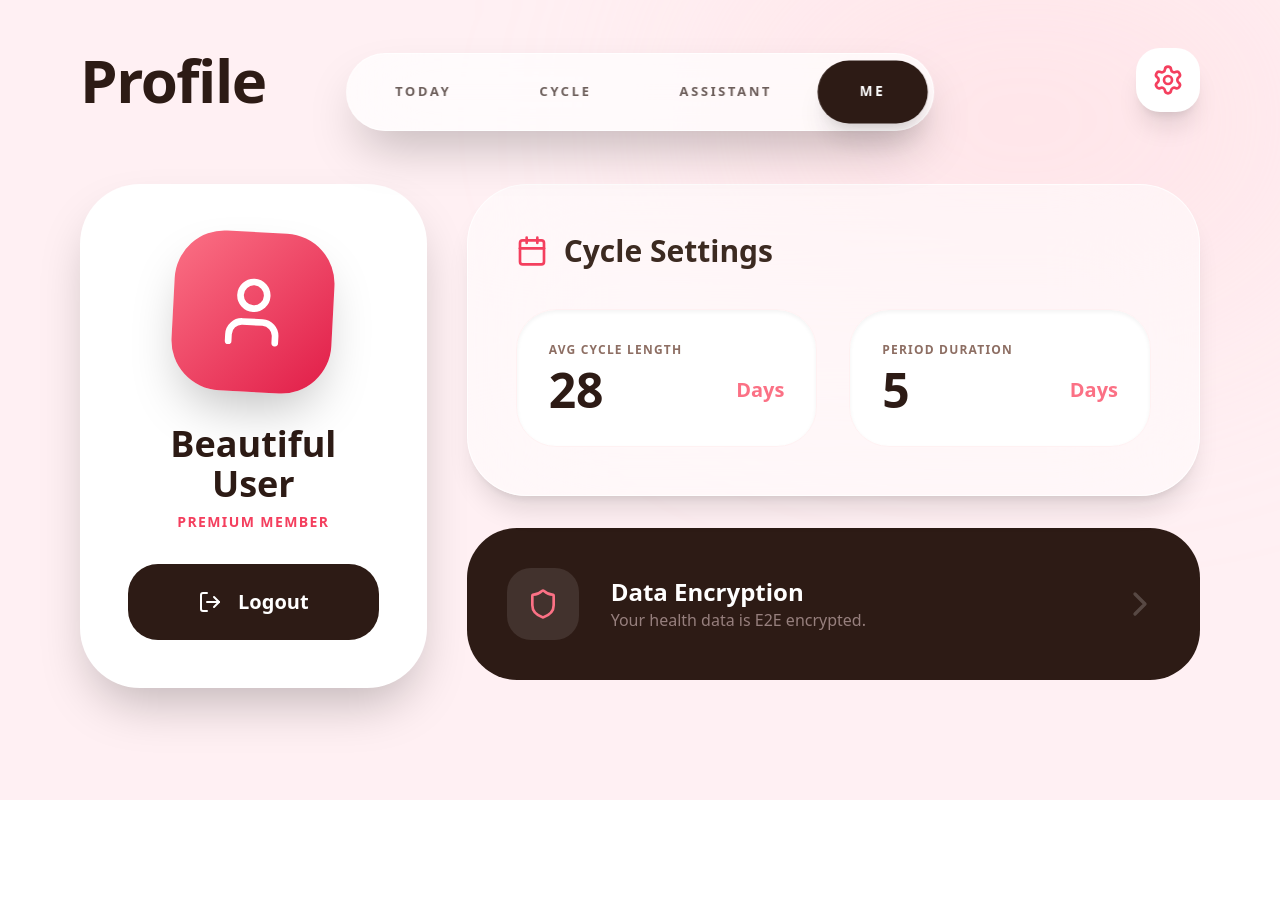
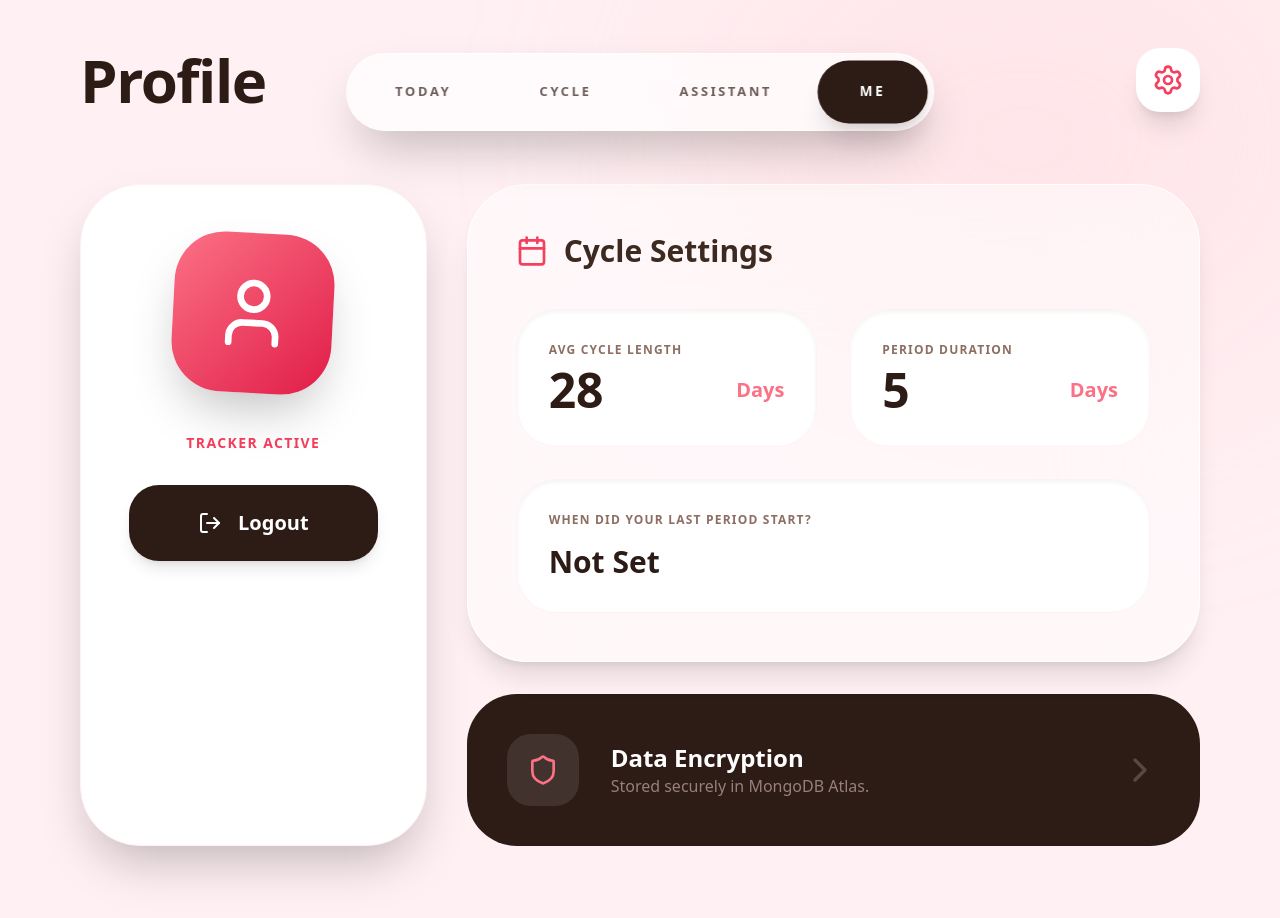
Before and after one commit to Shushmitaaaa/HerTracker, a React (Create React App) app in the folder frontend/: page /profile in a window 1280 px wide. Shown: the top 918 px of the page. Before the commit the page ends 800 px from the top, so only its background shows below. Built offline with nearby package versions, Linux system fonts and the light colour scheme; no server answers; sample sign-in values are in the browser's storage.

Commit message:
modified profile.js to take user input

```diff
--- a/frontend/src/pages/Dashboard.js
+++ b/frontend/src/pages/Dashboard.js
@@ -17,6 +17,8 @@ const Dashboard = () => {
   const [userName, setUserName] = useState("");
   const [date, setDate] = useState(new Date());
   const [logs, setLogs] = useState([]);
+  const [cycleData, setCycleData] = useState({ length: 28, lastDate: null });
+  const [phase, setPhase] = useState("Loading...");
 
 
   const [selectedSymptoms, setSelectedSymptoms] = useState([]);
--- a/frontend/src/pages/Profile.js
+++ b/frontend/src/pages/Profile.js
@@ -1,83 +1,178 @@
-import React, { useState } from 'react';
-import { User, Calendar, clock, Settings, LogOut, ChevronRight, Shield } from 'lucide-react';
+
+import React, { useState, useEffect } from 'react';
+import { User, Calendar, Settings, LogOut, ChevronRight, Shield, Save, X } from 'lucide-react';
 import Navbar from '../components/Navbar';
+import axios from 'axios';
 
 const Profile = () => {
-
+  const [isEditing, setIsEditing] = useState(false);
   const [userInfo, setUserInfo] = useState({
-    name: "Beautiful User",
+    name: "",
     cycleLength: 28,
     periodLength: 5,
-    lastPeriodDate: "2025-12-25"
+    lastPeriodDate: ""
   });
+
+  // 1. Database se user data fetch karna
+  useEffect(() => {
+    const fetchProfile = async () => {
+      try {
+        const token = localStorage.getItem('token');
+        const res = await axios.get('http://localhost:5000/api/auth/user', {
+          headers: { 'x-auth-token': token }
+        });
+
+        setUserInfo({
+          name: res.data.name,
+          cycleLength: res.data.cycleLength || 28,
+          periodLength: res.data.periodLength || 5,
+          lastPeriodDate: res.data.lastPeriodDate ? res.data.lastPeriodDate.split('T')[0] : ""
+        });
+      } catch (err) {
+        console.error("Fetch Error:", err);
+      }
+    };
+    fetchProfile();
+  }, []);
+
+  // 2. Data save karne ka logic (Database sync)
+  const handleSave = async () => {
+    try {
+      const token = localStorage.getItem('token');
+      await axios.put('http://localhost:5000/api/auth/profile', {
+        cycleLength: userInfo.cycleLength,
+        periodLength: userInfo.periodLength, // Match with User.js schema
+        lastPeriodDate: userInfo.lastPeriodDate
+      }, {
+        headers: { 'x-auth-token': token }
+      });
+
+      setIsEditing(false);
+      alert("Profile Sync Successfully! ✨");
+    } catch (err) {
+      alert("Update Failed. Check Backend Console.");
+      console.error(err);
+    }
+  };
+
+  const logout = () => {
+    localStorage.removeItem('token');
+    window.location.href = '/';
+  };
 
   return (
     <div className="min-h-screen bg-[#FFF0F3] font-sans antialiased text-[#3C2A21] pb-20 relative overflow-x-hidden">
 
-
+      {/* Background Glow */}
       <div className="absolute top-[-10%] right-[-5%] w-[50%] h-[50%] bg-rose-200/30 rounded-full blur-[120px] pointer-events-none"></div>
-
 
       <header className="w-full px-8 lg:px-20 pt-12 pb-8 flex justify-between items-center relative z-20">
         <h1 className="text-6xl font-black tracking-tight text-[#2D1B15]">Profile</h1>
         <div className="hidden md:block absolute left-1/2 -translate-x-1/2 mt-6">
            <Navbar />
         </div>
-        <button className="h-16 w-16 bg-white rounded-[24px] shadow-xl flex items-center justify-center text-rose-500 hover:scale-110 transition-all cursor-pointer">
-            <Settings size={32} />
-        </button>
+
+        {/* Toggle between Settings and Save/Cancel */}
+        <div className="flex gap-4">
+          {isEditing && (
+            <button onClick={() => setIsEditing(false)} className="h-16 w-16 bg-white rounded-[24px] shadow-xl flex items-center justify-center text-gray-400 hover:text-red-500 transition-all">
+              <X size={32} />
+            </button>
+          )}
+          <button
+            onClick={() => isEditing ? handleSave() : setIsEditing(true)}
+            className={`h-16 w-16 rounded-[24px] shadow-xl flex items-center justify-center transition-all cursor-pointer ${isEditing ? 'bg-rose-500 text-white' : 'bg-white text-rose-500'}`}
+          >
+            {isEditing ? <Save size={32} /> : <Settings size={32} />}
+          </button>
+        </div>
       </header>
 
       <main className="w-full px-8 lg:px-20 relative z-10 mt-10">
         <div className="grid grid-cols-1 lg:grid-cols-12 gap-10">
 
-
-          <div className="lg:col-span-4 bg-white rounded-[60px] p-12 shadow-2xl flex flex-col items-center text-center">
+          {/* Sidebar / User Card */}
+          <div className="lg:col-span-4 bg-white rounded-[60px] p-12 shadow-2xl flex flex-col items-center text-center border border-rose-50">
             <div className="w-40 h-40 bg-gradient-to-br from-rose-400 to-rose-600 rounded-[50px] shadow-2xl flex items-center justify-center mb-8 rotate-3">
               <User size={80} color="white" />
             </div>
             <h2 className="text-4xl font-black text-[#2D1B15] mb-2">{userInfo.name}</h2>
-            <p className="text-rose-500 font-bold uppercase tracking-widest text-sm mb-8">Premium Member</p>
-            <button className="w-full bg-[#2D1B15] text-white py-6 rounded-[30px] font-black text-xl flex items-center justify-center gap-4 hover:bg-black transition-all">
+            <p className="text-rose-500 font-bold uppercase tracking-widest text-sm mb-8">Tracker Active</p>
+            <button onClick={logout} className="w-full bg-[#2D1B15] text-white py-6 rounded-[30px] font-black text-xl flex items-center justify-center gap-4 hover:bg-black transition-all shadow-lg">
               <LogOut size={24} /> Logout
             </button>
           </div>
 
-
+          {/* Settings Section */}
           <div className="lg:col-span-8 space-y-8">
-
-
-            <div className="bg-white/50 backdrop-blur-3xl rounded-[60px] p-12 border border-white/80 shadow-xl">
+            <div className="bg-white/50 backdrop-blur-3xl rounded-[60px] p-12 border border-white shadow-xl">
               <h3 className="text-3xl font-black mb-10 flex items-center gap-4">
                 <Calendar className="text-rose-500" size={32} /> Cycle Settings
               </h3>
 
               <div className="grid grid-cols-1 md:grid-cols-2 gap-8">
+                {/* Cycle Length Input */}
                 <div className="bg-white p-8 rounded-[40px] shadow-inner border border-rose-50">
                   <p className="text-[#8D6E63] font-bold mb-2 uppercase text-xs tracking-widest">Avg Cycle Length</p>
                   <div className="flex items-center justify-between">
-                    <span className="text-5xl font-black text-[#2D1B15]">{userInfo.cycleLength}</span>
+                    {isEditing ? (
+                      <input
+                        type="number"
+                        className="text-4xl font-black text-rose-600 bg-rose-50 w-24 rounded-xl px-2 outline-none"
+                        value={userInfo.cycleLength}
+                        onChange={(e) => setUserInfo({...userInfo, cycleLength: e.target.value})}
+                      />
+                    ) : (
+                      <span className="text-5xl font-black text-[#2D1B15]">{userInfo.cycleLength}</span>
+                    )}
                     <span className="text-xl font-bold text-rose-400">Days</span>
                   </div>
                 </div>
 
+                {/* Period Length Input */}
                 <div className="bg-white p-8 rounded-[40px] shadow-inner border border-rose-50">
                   <p className="text-[#8D6E63] font-bold mb-2 uppercase text-xs tracking-widest">Period Duration</p>
                   <div className="flex items-center justify-between">
-                    <span className="text-5xl font-black text-[#2D1B15]">{userInfo.periodLength}</span>
+                    {isEditing ? (
+                      <input
+                        type="number"
+                        className="text-4xl font-black text-rose-600 bg-rose-50 w-24 rounded-xl px-2 outline-none"
+                        value={userInfo.periodLength}
+                        onChange={(e) => setUserInfo({...userInfo, periodLength: e.target.value})}
+                      />
+                    ) : (
+                      <span className="text-5xl font-black text-[#2D1B15]">{userInfo.periodLength}</span>
+                    )}
                     <span className="text-xl font-bold text-rose-400">Days</span>
                   </div>
+                </div>
+
+                {/* Last Period Date Picker */}
+                <div className="md:col-span-2 bg-white p-8 rounded-[40px] shadow-inner border border-rose-50">
+                  <p className="text-[#8D6E63] font-bold mb-4 uppercase text-xs tracking-widest">When did your last period start?</p>
+                  {isEditing ? (
+                    <input
+                      type="date"
+                      className="w-full text-2xl font-black text-rose-600 bg-rose-50 p-4 rounded-2xl outline-none border-2 border-rose-100"
+                      value={userInfo.lastPeriodDate}
+                      onChange={(e) => setUserInfo({...userInfo, lastPeriodDate: e.target.value})}
+                    />
+                  ) : (
+                    <span className="text-3xl font-black text-[#2D1B15]">
+                      {userInfo.lastPeriodDate ? new Date(userInfo.lastPeriodDate).toLocaleDateString('en-US', { month: 'long', day: 'numeric', year: 'numeric' }) : "Not Set"}
+                    </span>
+                  )}
                 </div>
               </div>
             </div>
 
-           {/* Privacy & Security */}
+            {/* Security Banner */}
             <div className="bg-[#2D1B15] rounded-[50px] p-10 text-white flex items-center justify-between group cursor-pointer">
               <div className="flex items-center gap-8">
                 <div className="p-5 bg-white/10 rounded-3xl"><Shield size={32} className="text-rose-400" /></div>
                 <div>
                   <h4 className="text-2xl font-black">Data Encryption</h4>
-                  <p className="text-rose-100/50">Your health data is E2E encrypted.</p>
+                  <p className="text-rose-100/50">Stored securely in MongoDB Atlas.</p>
                 </div>
               </div>
               <ChevronRight size={40} className="text-white/20 group-hover:translate-x-4 transition-transform" />
```
